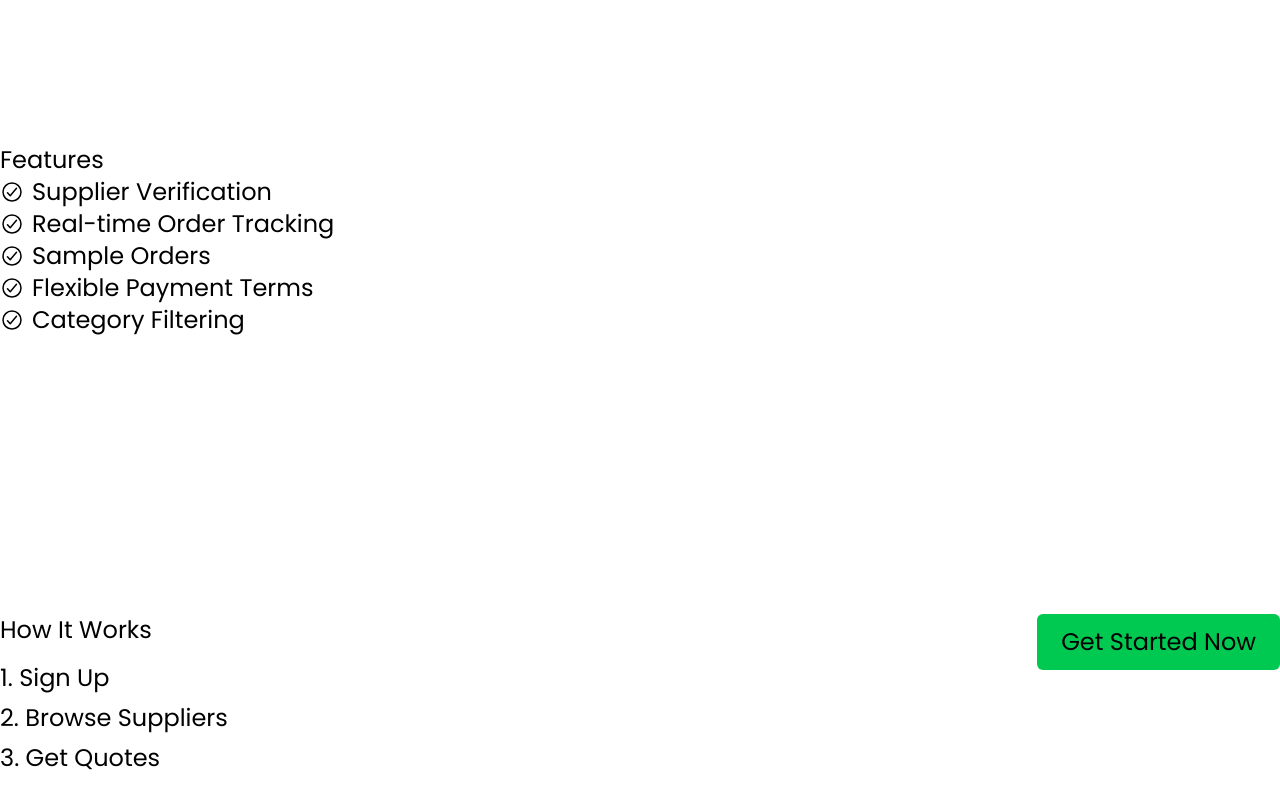
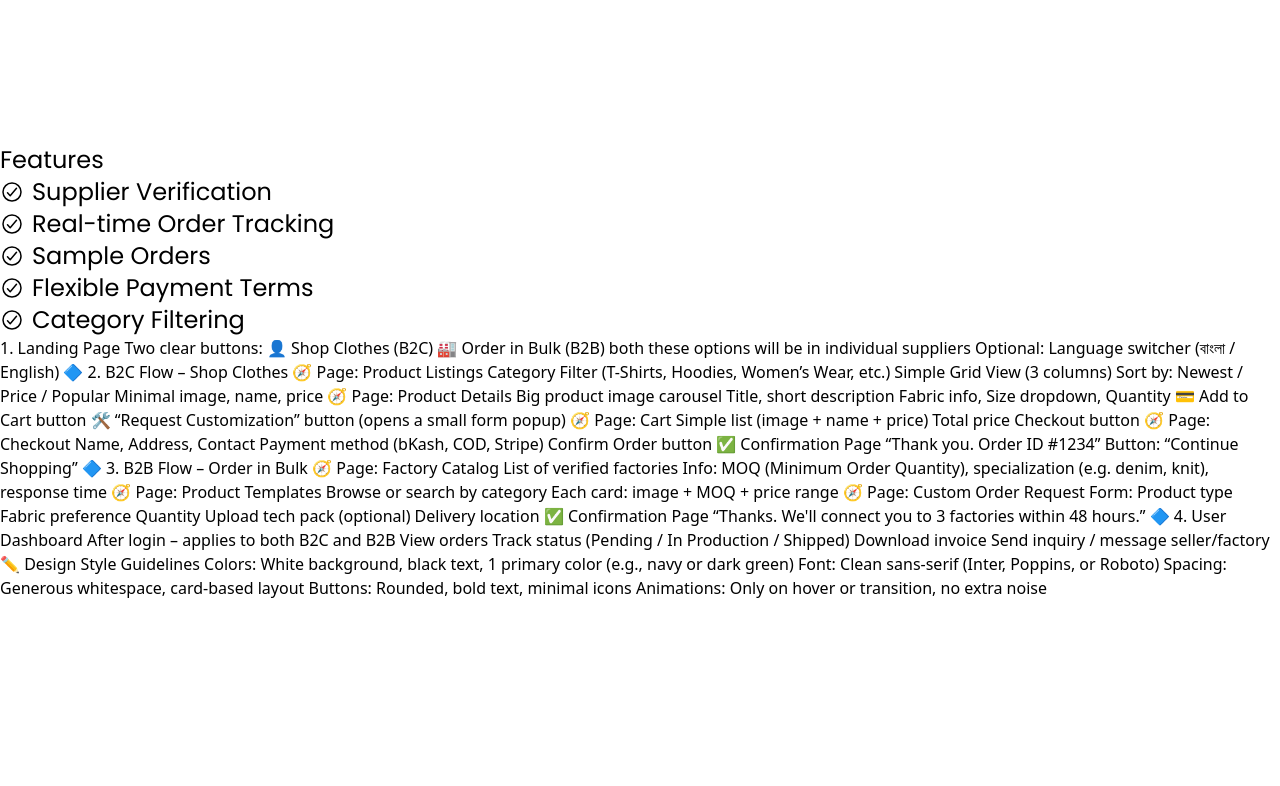
Before and after one commit to MuftiBinHabib/InterCloth, a React (Vite) app: page / in a window 1280 px wide. Shown: the part 504-1290 px from the top of the page. Built offline with nearby package versions, Linux system fonts and the light colour scheme.

Commit message:
added workflow

```diff
--- a/components/Features.jsx
+++ b/components/Features.jsx
@@ -30,6 +30,104 @@ const Banner = () => {
       </ul>
         </div>
 
+        <p> 1. Landing Page
+Two clear buttons:
+
+👤 Shop Clothes (B2C)
+
+🏭 Order in Bulk (B2B)  both these options will be in individual suppliers
+
+Optional: Language switcher (বাংলা / English)
+
+🔷 2. B2C Flow – Shop Clothes
+🧭 Page: Product Listings
+Category Filter (T-Shirts, Hoodies, Women’s Wear, etc.)
+
+Simple Grid View (3 columns)
+
+Sort by: Newest / Price / Popular
+
+Minimal image, name, price
+
+🧭 Page: Product Details
+Big product image carousel
+
+Title, short description
+
+Fabric info, Size dropdown, Quantity
+
+💳 Add to Cart button
+
+🛠️ “Request Customization” button (opens a small form popup)
+
+🧭 Page: Cart
+Simple list (image + name + price)
+
+Total price
+
+Checkout button
+
+🧭 Page: Checkout
+Name, Address, Contact
+
+Payment method (bKash, COD, Stripe)
+
+Confirm Order button
+
+✅ Confirmation Page
+“Thank you. Order ID #1234”
+
+Button: “Continue Shopping”
+
+🔷 3. B2B Flow – Order in Bulk
+🧭 Page: Factory Catalog
+List of verified factories
+
+Info: MOQ (Minimum Order Quantity), specialization (e.g. denim, knit), response time
+
+🧭 Page: Product Templates
+Browse or search by category
+
+Each card: image + MOQ + price range
+
+🧭 Page: Custom Order Request
+Form:
+
+Product type
+
+Fabric preference
+
+Quantity
+
+Upload tech pack (optional)
+
+Delivery location
+
+✅ Confirmation Page
+“Thanks. We'll connect you to 3 factories within 48 hours.”
+
+🔷 4. User Dashboard
+After login – applies to both B2C and B2B
+
+View orders
+
+Track status (Pending / In Production / Shipped)
+
+Download invoice
+
+Send inquiry / message seller/factory
+
+✏️ Design Style Guidelines
+Colors: White background, black text, 1 primary color (e.g., navy or dark green)
+
+Font: Clean sans-serif (Inter, Poppins, or Roboto)
+
+Spacing: Generous whitespace, card-based layout
+
+Buttons: Rounded, bold text, minimal icons
+
+Animations: Only on hover or transition, no extra noise</p>
+
     </div>
   );
 };
```
Also changed, not shown: 2 other files (tests, documents, lock files or other folders).
